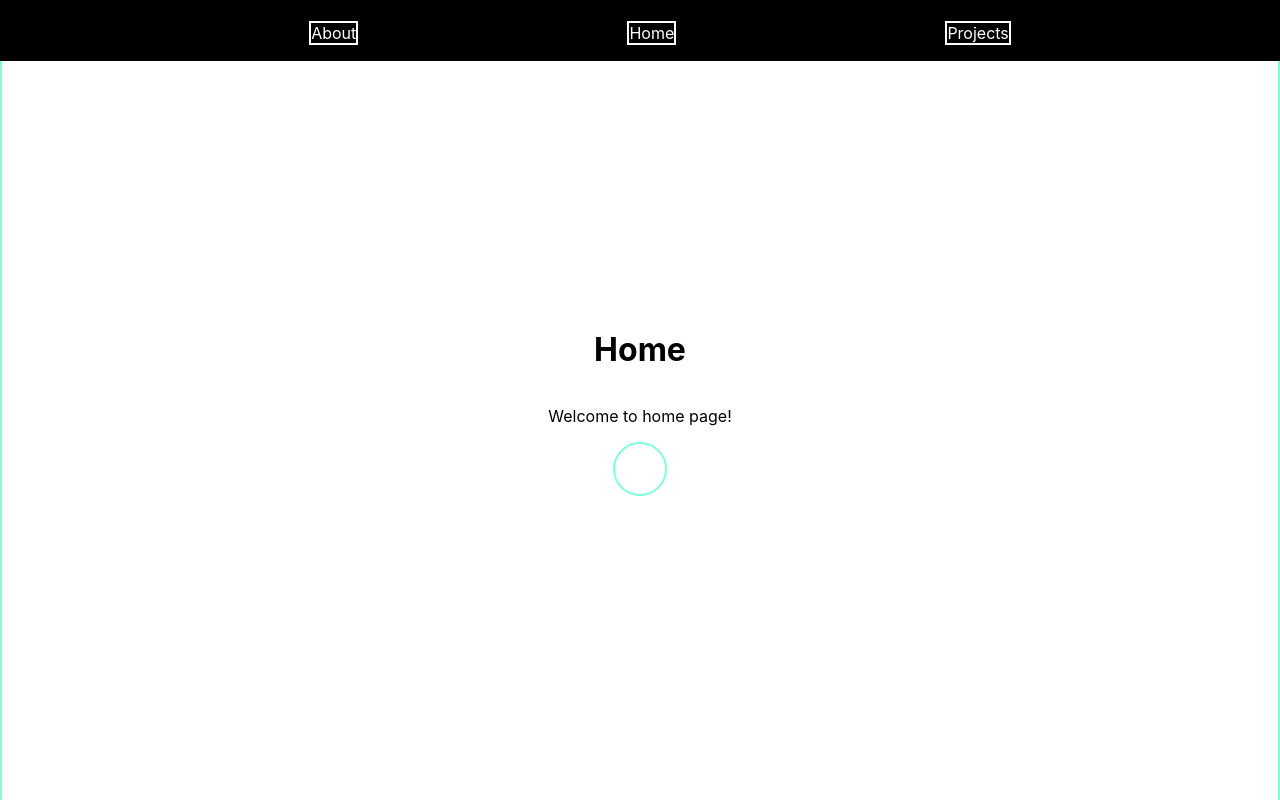
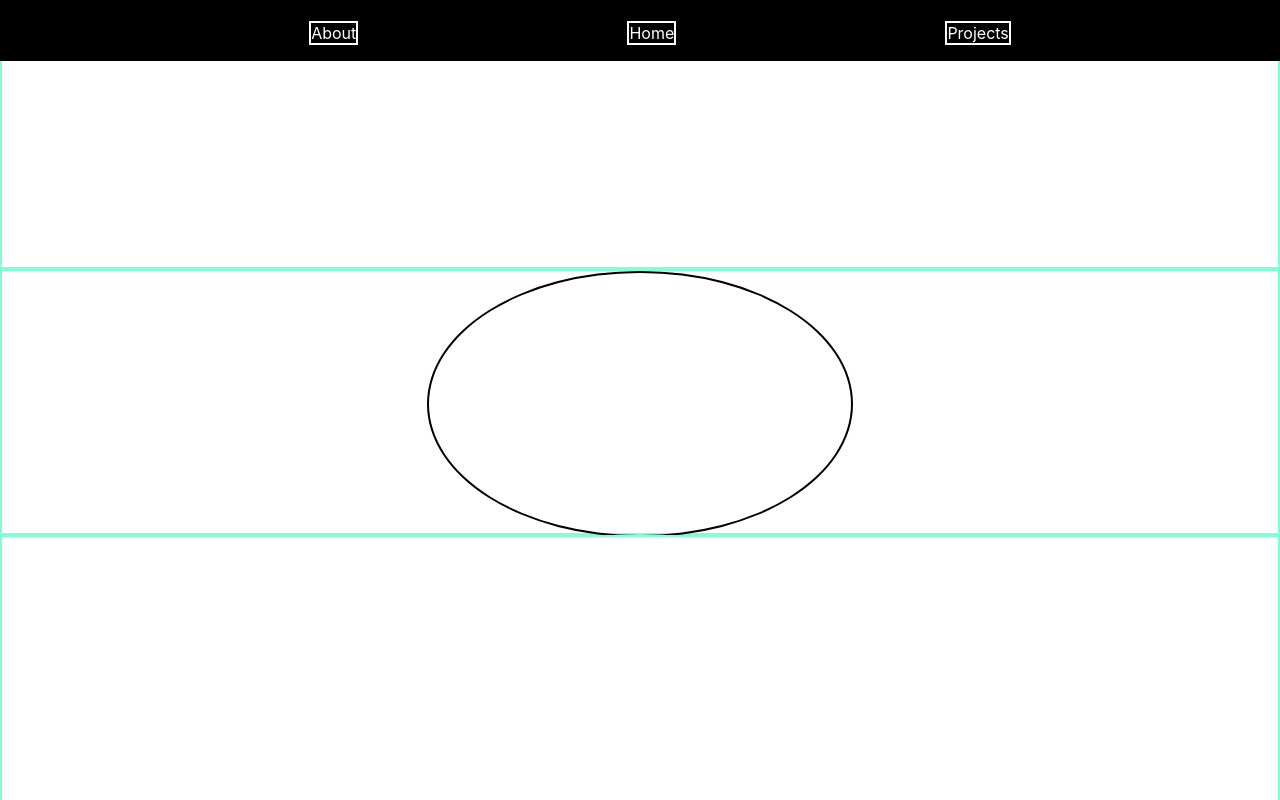
Before and after one commit to majocast/personal-website, a React (Create React App) app in the folder personal-website/: page / in a window 1280 px wide. Shown: the top 800 px of the page. Built offline with nearby package versions, Linux system fonts and the light colour scheme.

Commit message:
implementation of keyframe animations, will cont.

```diff
--- a/personal-website/package.json
+++ b/personal-website/package.json
@@ -12,6 +12,7 @@
     "@types/react-dom": "^18.2.4",
     "react": "^18.2.0",
     "react-dom": "^18.2.0",
+    "react-router": "^6.11.2",
     "react-scripts": "5.0.1",
     "react-scroll": "^1.8.9",
     "typescript": "^4.9.5",
--- a/personal-website/src/pages/Home.tsx
+++ b/personal-website/src/pages/Home.tsx
@@ -11,12 +11,19 @@ const Wrapper = styled.div`
     height: 100vh;
 `;
 
+
 function Home() {
   return (
     <Wrapper id='home'>
-      <h1>Home</h1>
-      <p>Welcome to home page!</p>
-      <div id='profile-picture'>
+      <div className='section'>
+        <p>Welcome to home page!</p>
+      </div>
+      <div className='section'>
+        <div id='profile-picture'>
+
+        </div>
+      </div>
+      <div className='section'>
 
       </div>
     </Wrapper>
--- a/personal-website/src/pages/NavBar.tsx
+++ b/personal-website/src/pages/NavBar.tsx
@@ -1,6 +1,6 @@
-import React from 'react';
+import React, { useEffect, useState} from 'react';
 import styled from 'styled-components';
-import { Link as ScrollLink, animateScroll } from 'react-scroll';
+import { Link as ScrollLink } from 'react-scroll';
 import '../styles/NavBar.css';
 
 const StyledNav = styled.nav`
@@ -12,9 +12,28 @@ const StyledNav = styled.nav`
 `;
 
 function NavBar() {
-  const scrollToTop = () => {
-    animateScroll.scrollToTop();
-  }
+  useEffect(() => {
+    const ScrollHandler = () => {
+      const scrollPosition = window.scrollY;
+      console.log("currentScroll: " + scrollPosition);
+      const scrollThreshold = 50;
+
+      const hiddenLIElement = document.querySelector('.hidden-li') as HTMLElement | null;
+
+      if(hiddenLIElement && scrollPosition > scrollThreshold) {
+        hiddenLIElement?.classList.add('hide');
+      } else {
+        hiddenLIElement?.classList.remove('hide');
+      }
+    };
+
+    window.addEventListener('scroll', ScrollHandler);
+
+    return () => {
+      window.removeEventListener('scroll', ScrollHandler);
+    };
+  }, []);
+
   return (
     <StyledNav>
       <ul className='nav-contents'>
@@ -24,7 +43,7 @@ function NavBar() {
           </ScrollLink>
         </li>
         <li>
-          <ScrollLink to='home' smooth={true} onClick={scrollToTop}>
+          <ScrollLink className='hidden-li' to='home' smooth={true}>
             Home
           </ScrollLink>
         </li>
--- a/personal-website/src/styles/Home.css
+++ b/personal-website/src/styles/Home.css
@@ -1,6 +1,14 @@
-#profile-picture{
+#home .section {
     display: flex;
-    width: 50px;
-    height: 50px;
-    border-radius: 50px;
+    width: 100%;
+    height: 33%;
+    justify-content: space-evenly;
 }
+
+#profile-picture {
+    --radius: 33%;
+    width: var(--radius);
+    height: 100%;
+    border-radius: 100%;
+    border: 2px solid black;
+}
--- a/personal-website/src/styles/NavBar.css
+++ b/personal-website/src/styles/NavBar.css
@@ -1,18 +1,62 @@
 .nav-contents {
-    list-style: none;
-    display: flex;
-    justify-content: space-evenly;
+  list-style: none;
+  display: flex;
+  justify-content: space-evenly;
 }
 
 .nav-contents li {
-    cursor: pointer;
-    border: 2px solid white;
+  cursor: pointer;
+  border: 2px solid white;
 }
 
+/*
 .nav-contents li:nth-child(2) {
     display: block;
 }
+*/
 
-.nav-contents li:nth-child(2) {
+/*
+@keyframes fadeOut {
+  from {
+    opacity: 1;
+    width: 100%;
+  }
+  to {
+    opacity: 0;
+    width: 0;
+  }
+}
+*/
 
+@keyframes shrinkIn {
+  from {
+    width: 100%;
+  }
+  to {
+    width: 0%
+  }
 }
+
+@media screen and (max-width: 767px) {
+  .hidden-li {
+    opacity: 1;
+    transform: none;
+    transition: opacity 0.5s ease, transform 0.5 ease;
+  }
+
+  .hidden-li.hide {
+    width: 100%;
+    animation: fadeOut 0.5s ease;
+  }
+}
+
+@media screen and (min-width: 768px) {
+  .hidden-li {
+    width: 100%;
+    transition: width 0.5s ease;
+  }
+
+  .hidden-li.hide {
+    width: 0%;
+  }
+}
```
Also changed, not shown: 1 other file (tests, documents, lock files or other folders).
